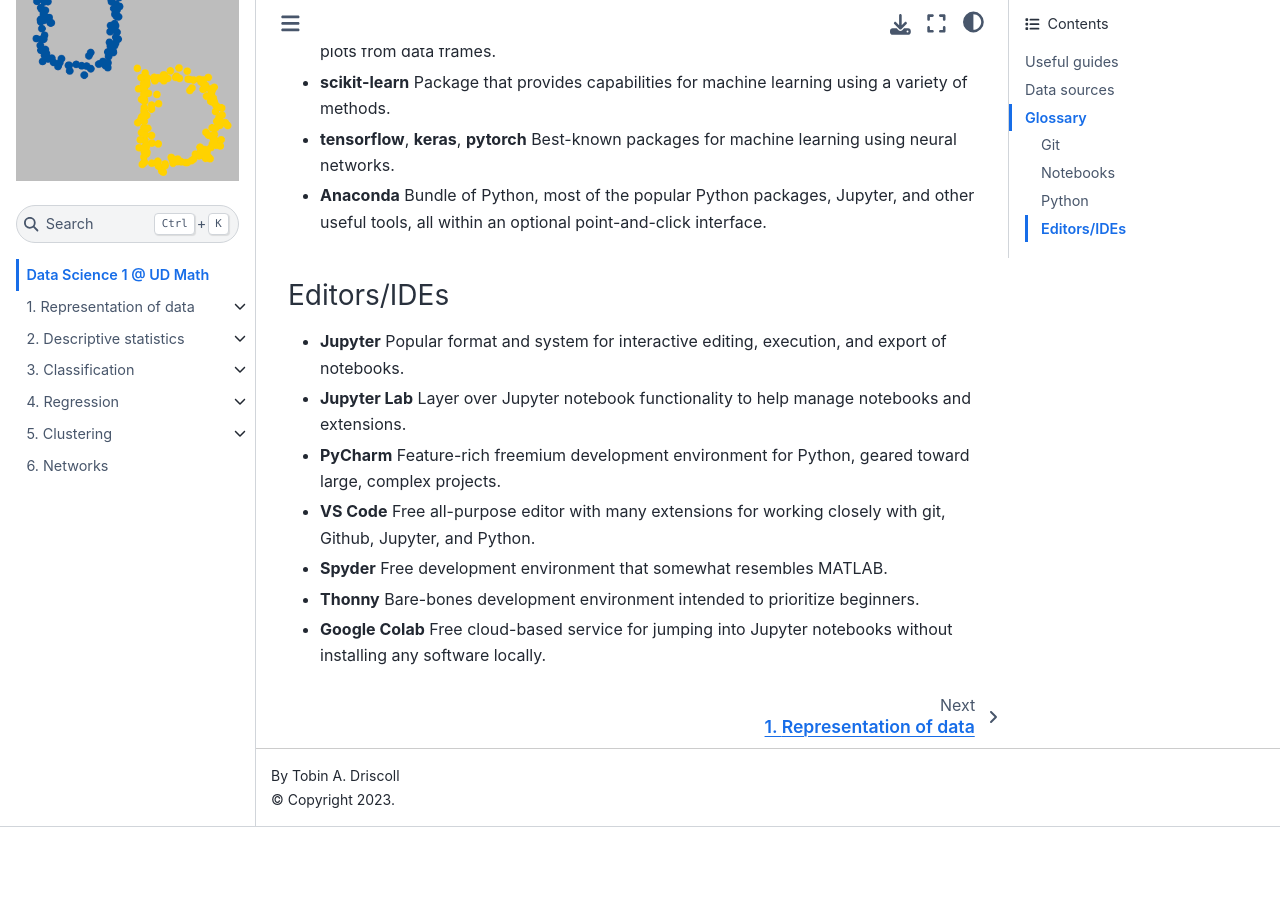
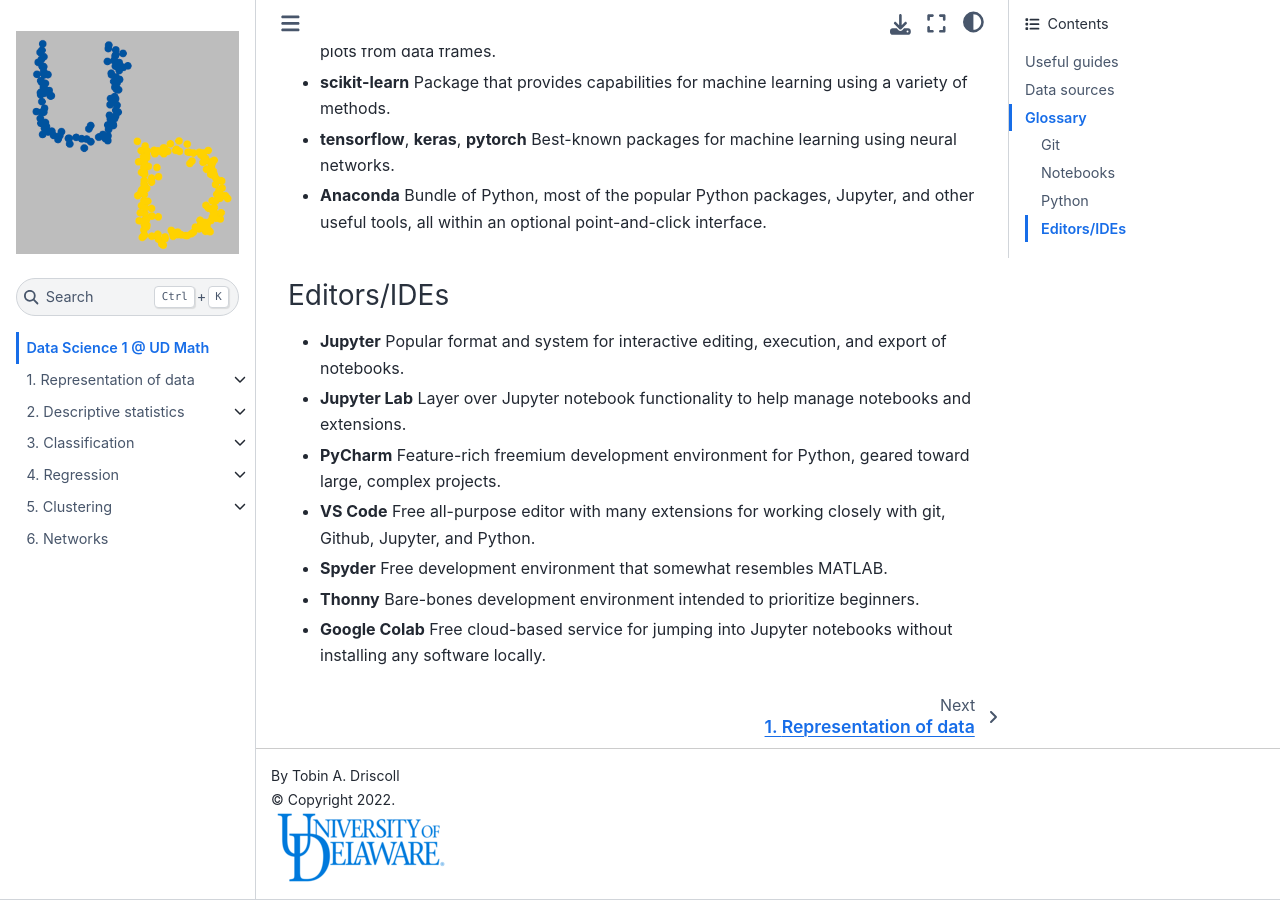
Before and after one commit to UD-Math-Data-Science-1/notes, a Jupyter Book: the page built from intro.md, in a window 1280 px wide and 900 px high, scrolled down 2314 px. Built offline with Jupyter Book 1.0.4 settings and Sphinx 7.4.7 and the Sphinx Book theme 1.1.4, drawn with Linux system fonts in a browser that asks for light colours; before the commit the page ends 3141 px from its top, so only the background shows below that.

Commit message:
Add logo

```diff
--- a/_config.yml
+++ b/_config.yml
@@ -2,6 +2,7 @@
 title: Data Science 1
 author: Tobin A. Driscoll
 logo: logo.png
+copyright: "2022"
 
 exclude_patterns:
   - etc/*.ipynb
@@ -34,6 +35,7 @@ execute:
 
 html:
   favicon: favicon.ico
+  extra_footer: "<img alt='UD logo' src='_static/UDlogo-small.png'>"
   # google_analytics_id: UA-172898555-1
 
 sphinx:
```
Also changed, not shown: _static/UDlogo-small.png (added), _static/UDlogo.png (added).
